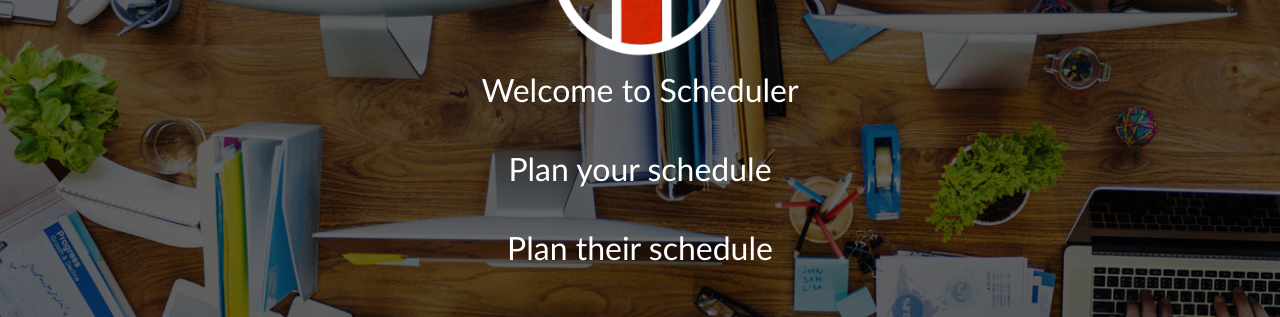
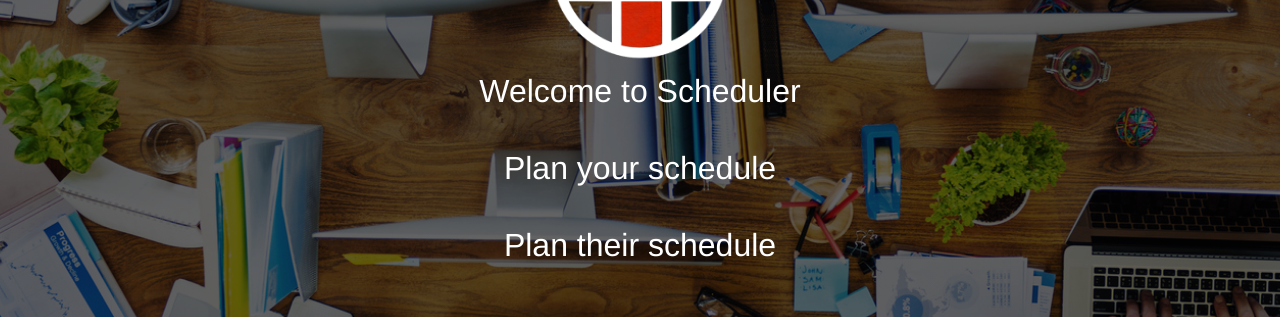
Before and after one commit to awkwardlook/Scheduler-App, a Vue app in the folder scheduler-app/: page / in a window 1280 px wide. Shown: the part 269-586 px from the top of the page. Built offline with nearby package versions, Linux system fonts and the light colour scheme; what vue-chartkick would draw is missing.

Commit message:
Added comment

```diff
--- a/scheduler-app/src/components/EmployeeSchedule/Availability.vue
+++ b/scheduler-app/src/components/EmployeeSchedule/Availability.vue
@@ -53,6 +53,7 @@ export default {
       });
     },
     methods: {
+      //Fetching all availabilities data into the schedule frame
       async getEvents() {
         const confirmedScheduleDoc = await db.collection("permissions").doc("confirm schedule").get();
         const confirmedSchedule = confirmedScheduleDoc.data().confirmed;
--- a/scheduler-app/src/components/LandingPage/LandingCard.vue
+++ b/scheduler-app/src/components/LandingPage/LandingCard.vue
@@ -100,8 +100,7 @@ export default {
   margin-top: 8px;
   color: #fff;
   font-size: 32px;
-  font-family: 'Trebuchet MS', 'Lucida Sans Unicode', 'Lucida Grande',
-    'Lucida Sans', Arial, sans-serif;
+  font-family: 'Rosario',
 }
 
 .hero-btns {
--- a/scheduler-app/src/components/Timesheet/EmployeeTimesheet.vue
+++ b/scheduler-app/src/components/Timesheet/EmployeeTimesheet.vue
@@ -90,6 +90,7 @@ export default {
   },
 
   methods: {
+    //Fetch all the user's shifts to the timesheet frame
     async getShifts() {
       const user = await db.collection('employees').doc(this.user.email).get()
       const username = user.data().username
@@ -97,7 +98,6 @@ export default {
         this.calendarOptions.events = [];
         querySnapshot.forEach((doc) => {
           const shifts = doc.data();
-          console.log(shifts.employee_username)
           if (shifts.employee_username == username) {
             let emp_shift = {
                 'id': doc.id,
```
